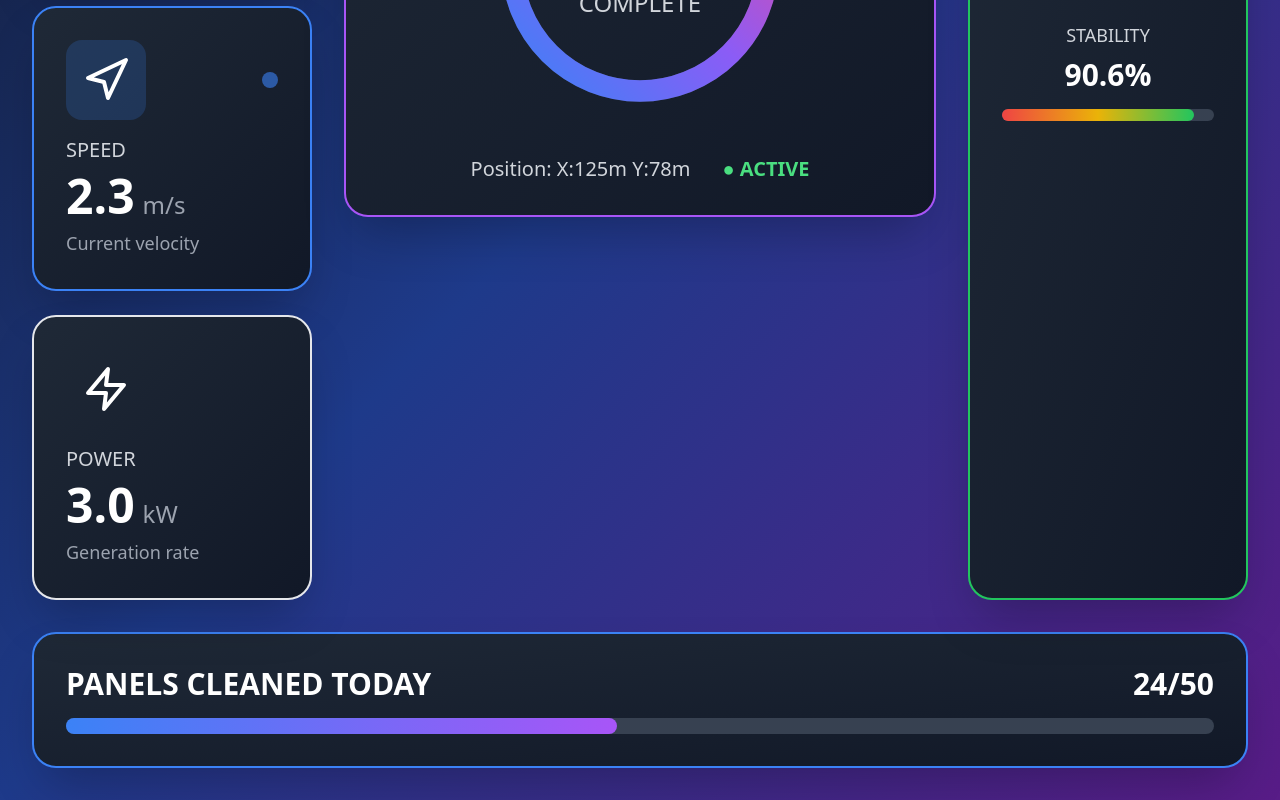
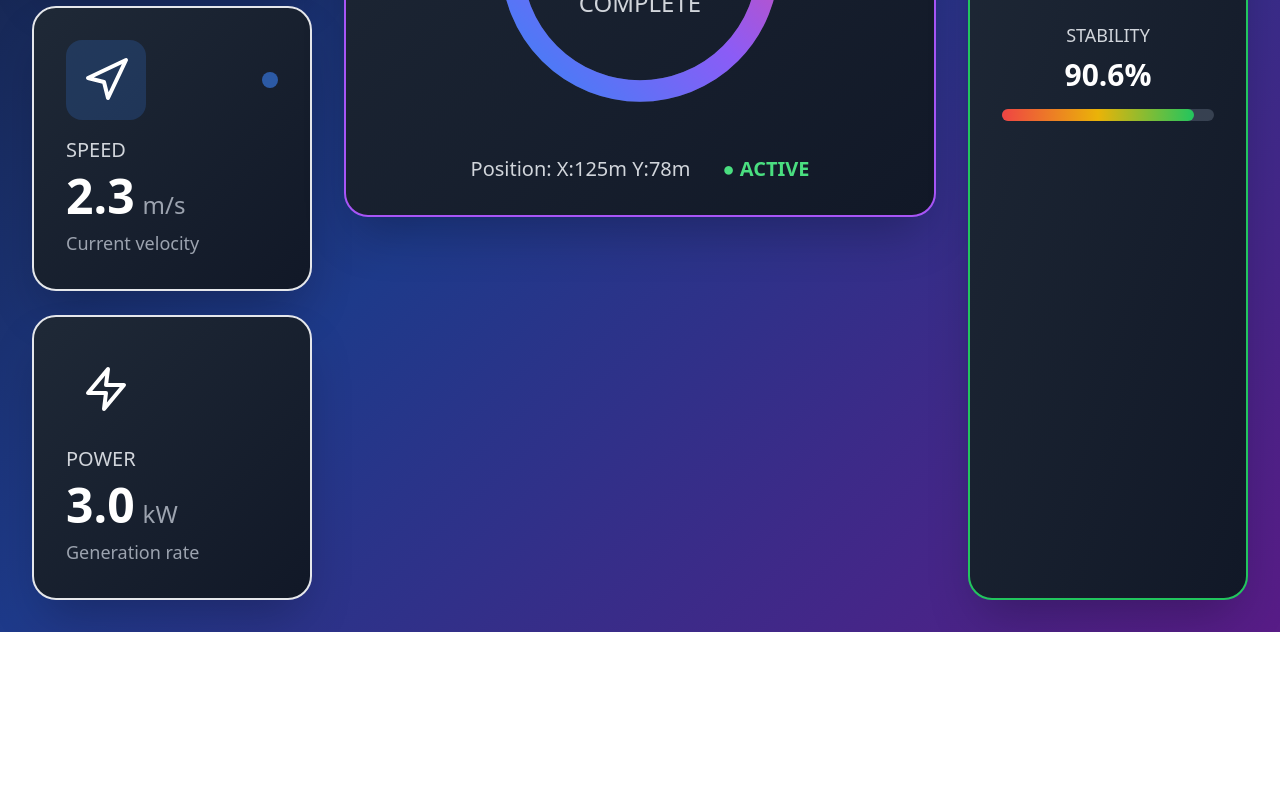
Before and after one commit to Clibs58/solar_bot_dashboard_test, a React (Vite) app: page / in a window 1280 px wide. Shown: the part 577-1377 px from the top of the page. After the commit the page ends 1209 px from the top, so only its background shows below. Built offline with nearby package versions, Linux system fonts and the light colour scheme.

Commit message:
Updated App.tsx

```diff
--- a/src/App.tsx
+++ b/src/App.tsx
@@ -259,20 +259,7 @@ const SolarBotDashboard = () => {
         </div>
 
         {/* Bottom Section - Panels Progress */}
-        <div className="bg-gradient-to-br from-gray-800 to-gray-900 rounded-2xl lg:rounded-3xl p-4 sm:p-6 lg:p-8 border-2 border-blue-500 shadow-2xl">
-          <div className="flex items-center justify-between mb-4">
-            <h2 className="text-xl sm:text-2xl lg:text-3xl font-bold text-white">PANELS CLEANED TODAY</h2>
-            <div className="text-right">
-              <div className="text-2xl lg:text-3xl font-bold text-white">{botData.panelsCleanedToday}/{botData.totalPanels}</div>
-            </div>
-          </div>
-          <div className="bg-gray-700 rounded-full h-4">
-            <div
-              className="bg-gradient-to-r from-blue-500 to-purple-500 h-4 rounded-full transition-all duration-1000"
-              style={{ width: `${(botData.panelsCleanedToday / botData.totalPanels) * 100}%` }}
-            />
-          </div>
-        </div>
+
         {botData.errors.length > 0 && (
           <div className="fixed bottom-2 sm:bottom-4 lg:bottom-8 left-2 sm:left-4 lg:left-8 right-2 sm:right-4 lg:right-8 z-50">
             <div className="bg-red-600 border-4 border-red-400 rounded-2xl lg:rounded-3xl p-4 sm:p-5 lg:p-6 shadow-2xl animate-pulse">
```
